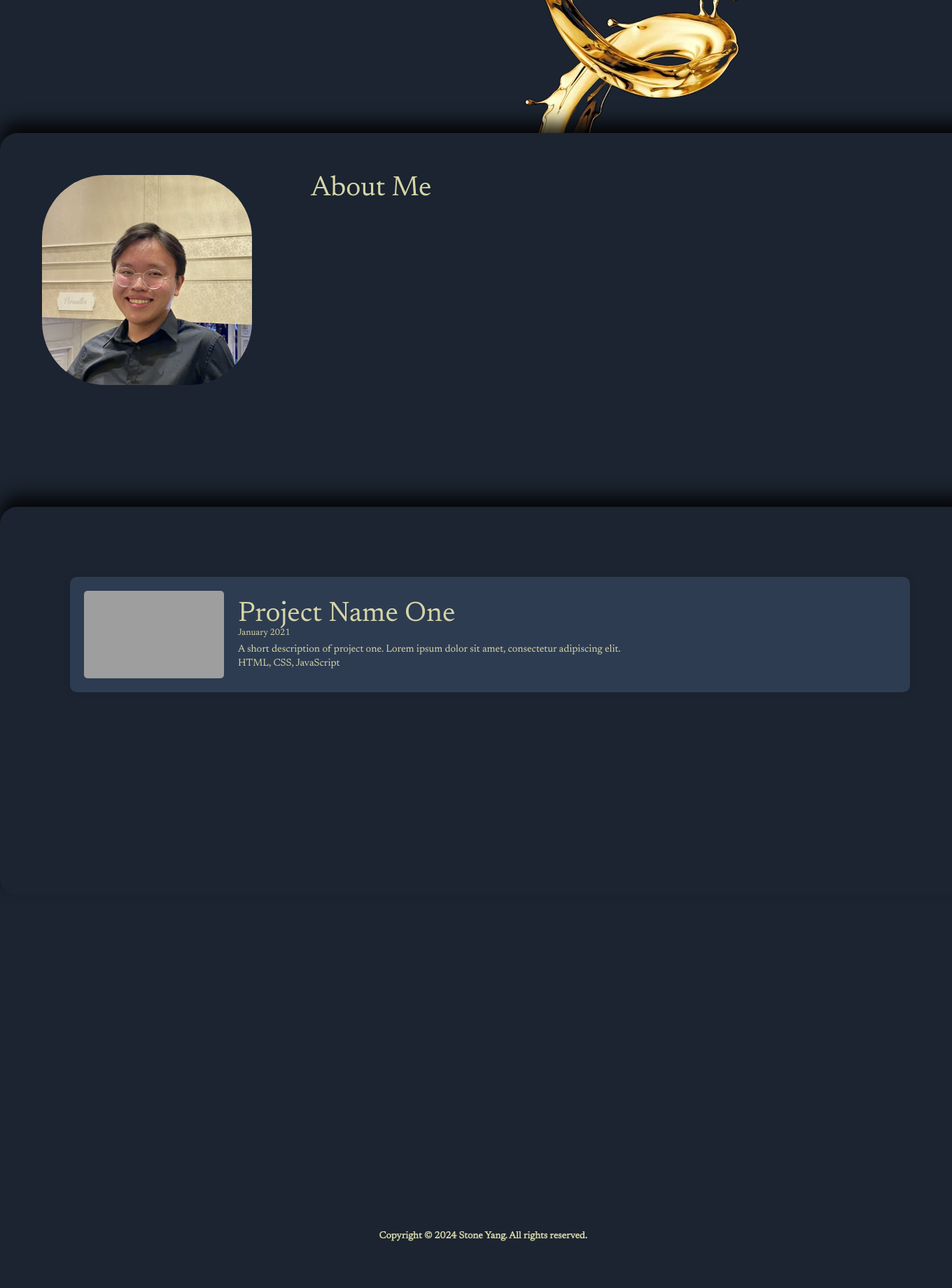
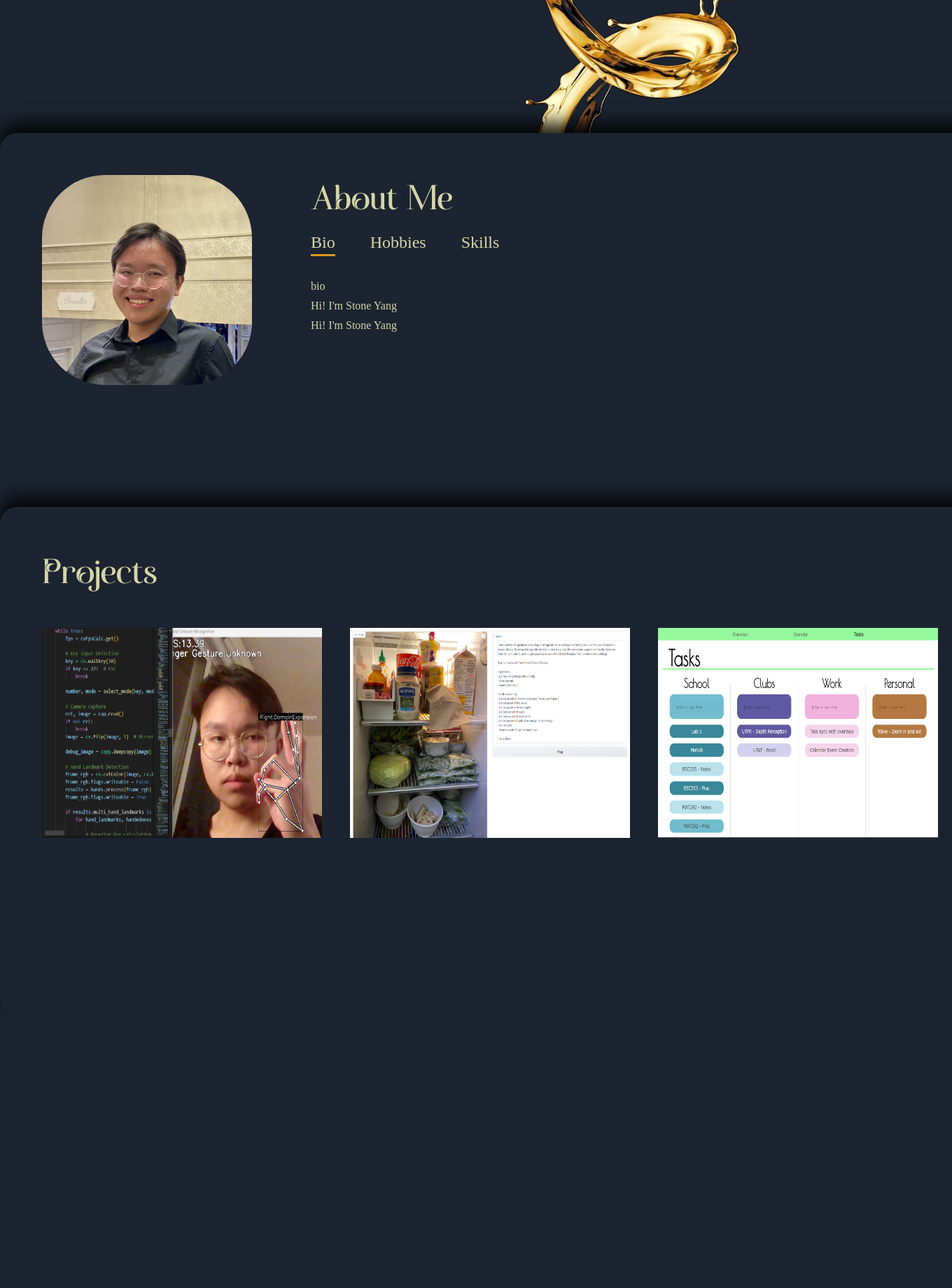
Before and after one commit to Yangston/Personal-Website, a Django app: page / in a window 1360 px wide. Shown: the part 610-2450 px from the top of the page at 70% size. Before the commit the page ends 2383 px from the top, so only its background shows below. Run offline with Django 4.2, Linux system fonts and the light colour scheme; data comes from the database, SQL or seed files in the repository; grey boxes are pictures that could not be loaded.

Commit message:
About and Projects Section

```diff
--- a/global_static/style.css
+++ b/global_static/style.css
@@ -43,13 +43,13 @@ h1{
 }
 
 h2{
-  font-family: Newsreader, Verdana; /*declares text format*/
+  font-family: Auralyess, Newsreader, Verdana; /*declares text format*/
   font-weight: 40;
-  font-size: 40px;
+  font-size: 50px;
   color: #D6D5A8;
 }
 
-p{
+.header-text p{
   font-size: 30px;
   font-family: Newsreader, Verdana; /*declares text format*/
   font-weight: 100;
@@ -190,9 +190,11 @@ nav ul li a:hover::after{
   z-index: 1;
 }
 
-#about{
-
-
+#about p{
+  font-size: 20px;
+  font-family: Newsreader, Verdana; /*declares text format*/
+  font-weight: 100;
+  color: #D6D5A8;
 }
 
 .row{
@@ -216,42 +218,74 @@ nav ul li a:hover::after{
   flex-basis: 70%;
 }
 
+.about-titles{
+  display: flex;
+  margin-top: 20px;
+  margin-bottom: 40px;
+}
+
+.about-tabs{
+  margin-right: 50px;
+  font-size: 24px;
+  font-weight: 500;
+  cursor :pointer;
+  position: relative;
+}
+
+.about-tabs::after{
+  color: #D6D5A8;
+  content: '';
+  width: 0;
+  height: 3px;
+  background: #dc991e;
+  position: absolute;
+  left: 50%;
+  bottom: -6px;
+  transition: 0.5s;
+}
+
+.about-tabs:hover::after{
+  color: #D6D5A8;
+  content: '';
+  width: 100%;
+  height: 3px;
+  background: #dc991e;
+  position: absolute;
+  left: 0px;
+  bottom: -6px;
+}
+
+.about-tabs.active-tab::after{
+  width: 100%;
+  left: 0px;
+}
+
+.tab-contents ul li{
+  list-style: none;
+  margin: 10px 0;
+}
+
+.tab-contents ul li span{
+  color: #dc991e;
+}
+
+.tab-contents{
+  display: none;
+}
+
+.tab-contents.active-content{
+  display: block;
+}
+
 /* Project____________________ */
 #projects{
   position: relative;
   top: -80px;
 }
 
-.project {
-  background: #2d3c51;
-  margin: 40px;
-  padding: 20px;
-  border-radius: 10px;
-  box-shadow: 0 0 10px rgba(0,0,0,0.1);
-  display: flex;
-  align-items: center;
+.project-list{
+  display: grid;
+  grid-template-columns: repeat(auto-fit, minmax(250px, 1fr));
+  grid-gap: 40px;
+  margin-top: 50px;
 }
-.project img {
-  width: 200px;
-  height: 125px;
-  object-fit: cover;
-  margin-right: 20px;
-  border-radius: 5px;
-}
-.project-info {
-  flex: 1;
-}
-.project-title {
-  margin: 0;
-}
-.project-date {
-  font-size: 0.8em;
-}
-.project-description {
-  font-size: 0.9em;
-  margin-top: 10px;
-}
-.project-tech {
-  font-size: 0.9em;
-  margin-top: 5px;
-}
--- a/main/static/main/javascript/main.js
+++ b/main/static/main/javascript/main.js
@@ -0,0 +1,13 @@
+var tabLinks = document.getElementsByClassName("about-tabs");
+var tabContents = document.getElementsByClassName("tab-contents");
+
+function selectTab(tabName){
+    for(tabLink of tabLinks){
+        tabLink.classList.remove("active-tab")
+    }
+    for(tabContent of tabContents){
+        tabContent.classList.remove("active-content")
+    }
+    event.currentTarget.classList.add("active-tab")
+    document.getElementById(tabName).classList.add("active-content")
+}
--- a/main/templates/main.html
+++ b/main/templates/main.html
@@ -42,6 +42,32 @@
                     </div>
                     <div id="col-2">
                         <h2>About Me</h2>
+                        <div class="about-titles">
+                            <div class="about-tabs active-tab" onclick ="selectTab('bio')">Bio</div>
+                            <div class="about-tabs" onclick ="selectTab('hobbies')">Hobbies</div>
+                            <div class="about-tabs" onclick ="selectTab('skills')">Skills</div>
+                        </div>
+                        <div class="tab-contents active-content" id = "bio">
+                            <ul>
+                                <li>bio</li>
+                                <li>Hi! I'm Stone Yang</li>
+                                <li>Hi! I'm Stone Yang</li>
+                            </ul>
+                        </div>
+                        <div class="tab-contents" id = "hobbies">
+                            <ul>
+                                <li>hob</li>
+                                <li>Hi! I'm Stone Yang</li>
+                                <li>Hi! I'm Stone Yang</li>
+                            </ul>
+                        </div>
+                        <div class="tab-contents" id = "skills">
+                            <ul>
+                                <li>skill</li>
+                                <li>Hi! I'm Stone Yang</li>
+                                <li>Hi! I'm Stone Yang</li>
+                            </ul>
+                        </div>
                     </div>
                 </div>
             </div>
@@ -49,13 +75,16 @@
 <!-- projects_________________________ -->
         <section id = "projects">
             <div class="container">
-                <div class="project">
-                    <img src="project-1.jpg" alt="Project 1 Image">
-                    <div class="project-info">
-                    <h2 class="project-title">Project Name One</h2>
-                    <p class="project-date">January 2021</p>
-                    <p class="project-description">A short description of project one. Lorem ipsum dolor sit amet, consectetur adipiscing elit.</p>
-                    <p class="project-tech">HTML, CSS, JavaScript</p>
+                <h2>Projects</h2>
+                <div class="project-list">
+                    <div class="project">
+                        <img src = "{% static 'images/Wave.png' %}" height = "300" width = "400">
+                    </div>
+                    <div class="project">
+                        <img src = "{% static 'images/ChefGPT.png' %}" height = "300" width = "400">
+                    </div>
+                    <div class="project">
+                        <img src = "{% static 'images/PlanIt.png' %}" height = "300" width = "400">
                     </div>
                 </div>
             </div>
```
Also changed, not shown: global_static/images/ChefGPT.png (added), global_static/images/PlanIt.png (added), global_static/images/Wave.png (added).
